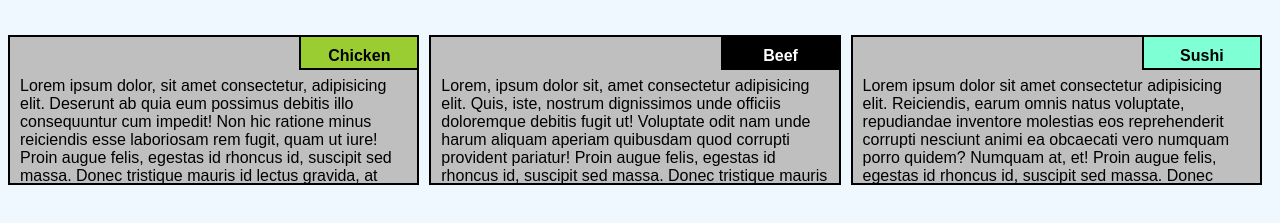
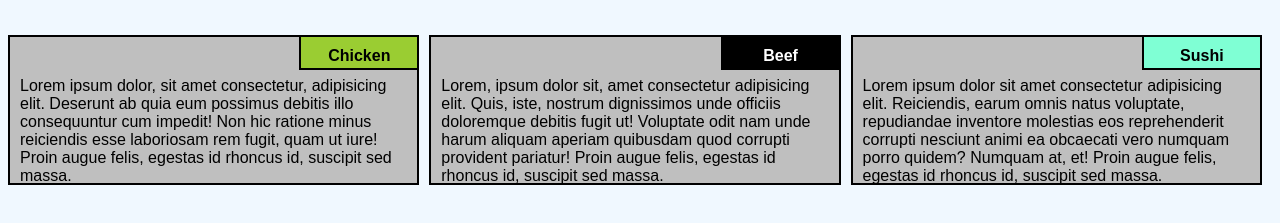
Before and after one commit to Anrui0831/coursera-assignment-two, a plain HTML site: page mod2-solution/index.html in a window 1280 px wide. Shown: the part 61-284 px from the top of the page. Drawn offline with Linux system fonts and the light colour scheme.

Commit message:
Update index.html

```diff
--- a/mod2-solution/index.html
+++ b/mod2-solution/index.html
@@ -11,15 +11,15 @@
 		<h1>Our Menu</h1>
 
 		<div class="col-lg-4 col-md-6 col-sm-12" id="container">
-		<p>Lorem ipsum dolor, sit amet consectetur, adipisicing elit. Deserunt ab quia eum possimus debitis illo consequuntur cum impedit! Non hic ratione minus reiciendis esse laboriosam rem fugit, quam ut iure! Proin augue felis, egestas id rhoncus id, suscipit sed massa. Donec tristique mauris id lectus gravida, at laoreet felis aliquet. Curabitur pharetra hendrerit sapien a aliquam. Curabitur laoreet orci mi, a viverra diam sollicitudin sit amet. </p>
+		<p>Lorem ipsum dolor, sit amet consectetur, adipisicing elit. Deserunt ab quia eum possimus debitis illo consequuntur cum impedit! Non hic ratione minus reiciendis esse laboriosam rem fugit, quam ut iure! Proin augue felis, egestas id rhoncus id, suscipit sed massa.</p>
 		<p id="p1">Chicken</p>
 		</div>
 
-		<div class="col-lg-4 col-md-6 col-sm-12" id="containertwo"><p>Lorem, ipsum dolor sit, amet consectetur adipisicing elit. Quis, iste, nostrum dignissimos unde officiis doloremque debitis fugit ut! Voluptate odit nam unde harum aliquam aperiam quibusdam quod corrupti provident pariatur! Proin augue felis, egestas id rhoncus id, suscipit sed massa. Donec tristique mauris id lectus gravida, at laoreet felis aliquet. Curabitur pharetra hendrerit sapien a aliquam. Curabitur laoreet orci mi, a viverra diam sollicitudin sit amet.</p>
+		<div class="col-lg-4 col-md-6 col-sm-12" id="containertwo"><p>Lorem, ipsum dolor sit, amet consectetur adipisicing elit. Quis, iste, nostrum dignissimos unde officiis doloremque debitis fugit ut! Voluptate odit nam unde harum aliquam aperiam quibusdam quod corrupti provident pariatur! Proin augue felis, egestas id rhoncus id, suscipit sed massa.</p>
 		<p id="p2">Beef</p>
 		</div>
 
-		<div class="col-lg-4 col-md-12 col-sm-12" id="containerthree"><p>Lorem ipsum dolor sit amet consectetur adipisicing elit. Reiciendis, earum omnis natus voluptate, repudiandae inventore molestias eos reprehenderit corrupti nesciunt animi ea obcaecati vero numquam porro quidem? Numquam at, et! Proin augue felis, egestas id rhoncus id, suscipit sed massa. Donec tristique mauris id lectus gravida, at laoreet felis aliquet. Curabitur pharetra hendrerit sapien a aliquam. Curabitur laoreet orci mi, a viverra diam sollicitudin sit amet.</p>
+		<div class="col-lg-4 col-md-12 col-sm-12" id="containerthree"><p>Lorem ipsum dolor sit amet consectetur adipisicing elit. Reiciendis, earum omnis natus voluptate, repudiandae inventore molestias eos reprehenderit corrupti nesciunt animi ea obcaecati vero numquam porro quidem? Numquam at, et! Proin augue felis, egestas id rhoncus id, suscipit sed massa.</p>
 		<p  id="p3">Sushi</p>
 		</div>
 	</div>
```
